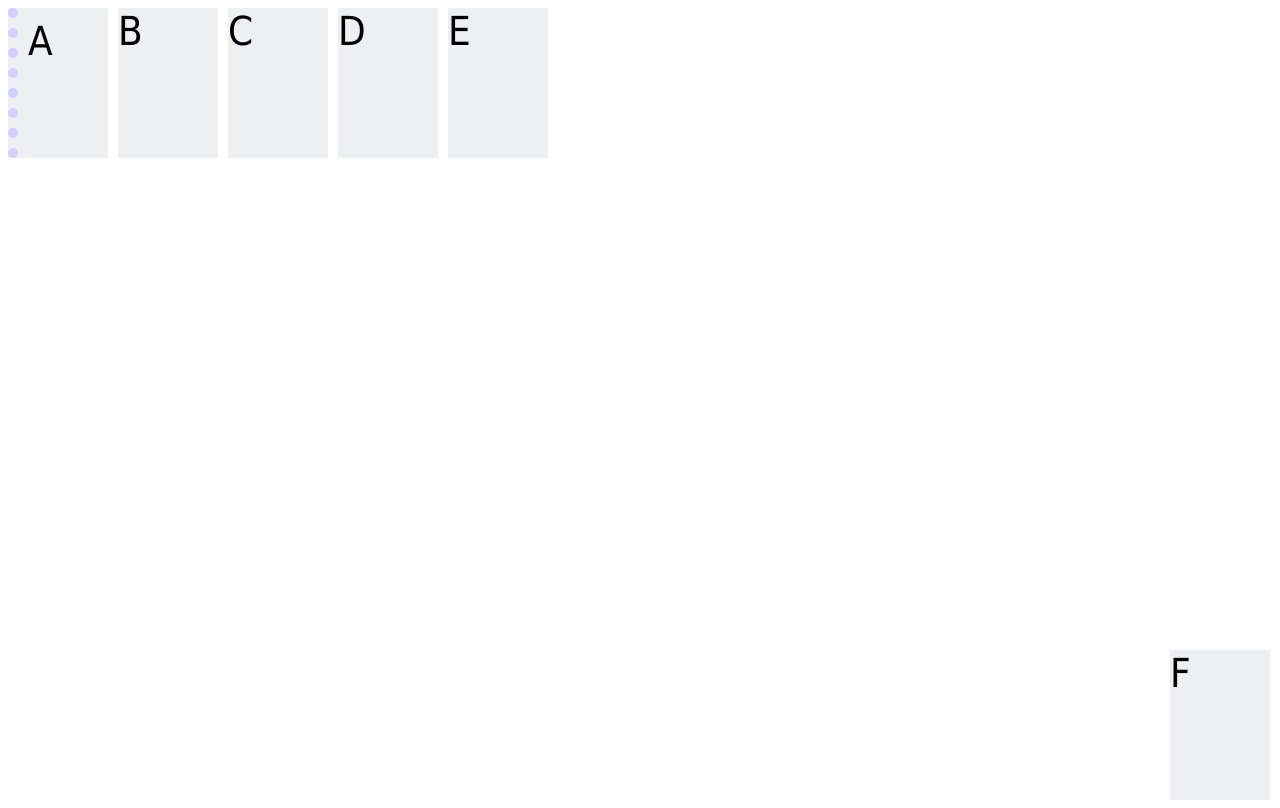
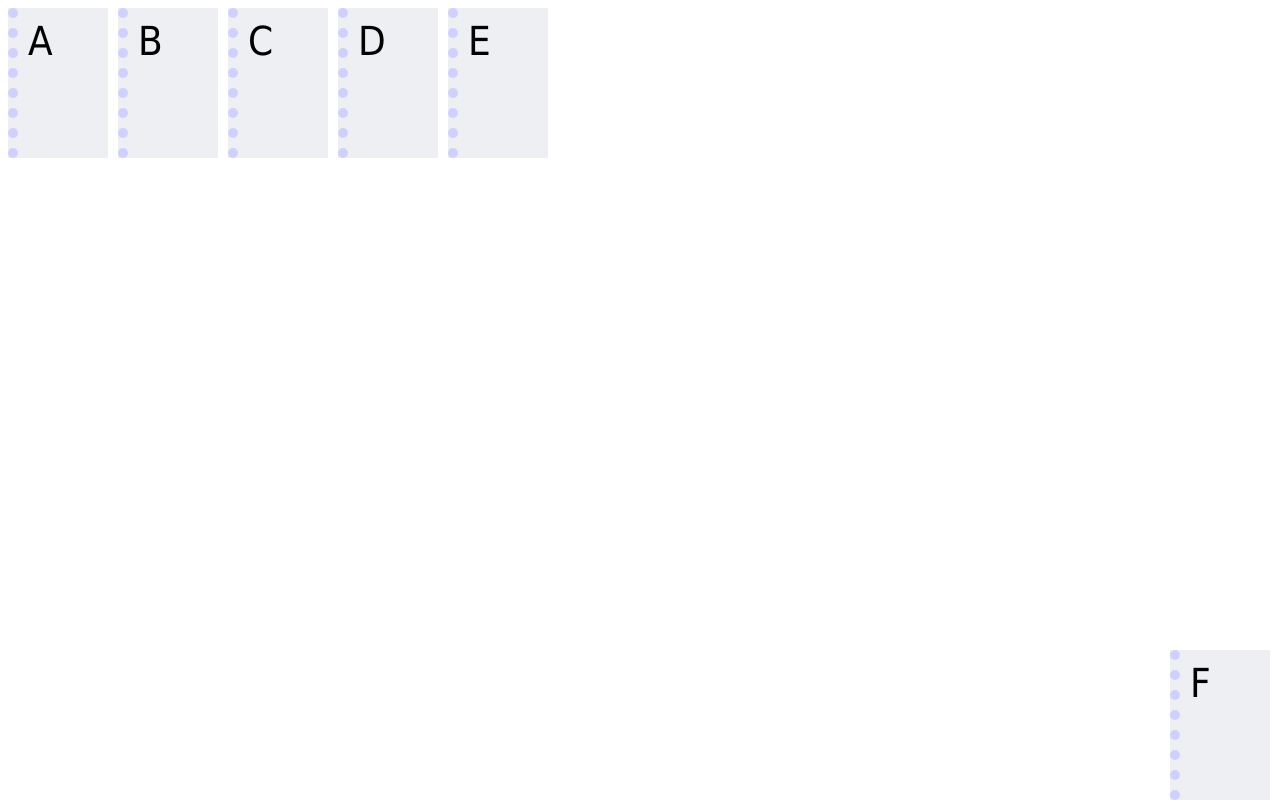
Before and after one commit to shenxiangzhuang/cs142, a plain HTML site: page projects/ project1/index.html in a window 1280 px wide. Drawn offline with Linux system fonts and the light colour scheme.

Commit message:
aplly to all

```diff
--- a/projects/ project1/index.html
+++ b/projects/ project1/index.html
@@ -9,17 +9,29 @@
     <body>
         <div class="boxs">
             <div class="box">
-                <div class="circles"></div>
                 <div class="letter">A</div>
             </div>
-            <div class="box">B</div>
-            <div class="box">C</div>
-            <div class="box">D</div>
-            <div class="box">E</div>
-            <div class="box box-final">F</div>
+            <div class="box">
+                <div class="letter">B</div>
+            </div>
+            <div class="box">
+                <div class="letter">C</div>
+            </div>
+            <div class="box">
+                <div class="letter">D</div>
+            </div>
+            <div class="box">
+                <div class="letter">E</div>
+            </div>
+            <div class="box box-final">
+                <div class="letter">F</div>
+            </div>
         </div>
         <script>
-            const circlesContainer = document.querySelector(".circles");
+            const boxContainers = document.querySelectorAll(".box");
+            boxContainers.forEach((boxContainer) => {
+                const circlesContainer = document.createElement("div");
+                circlesContainer.className = "circles";
 
                 for (let i = 1; i <= 8; i++) {
                     const span = document.createElement("span");
@@ -27,6 +39,11 @@
                     // span.textContent = i;
                     circlesContainer.appendChild(span);
                 }
+                boxContainer.insertBefore(
+                    circlesContainer,
+                    boxContainer.firstChild,
+                );
+            });
         </script>
     </body>
 </html>
```
Lines whose indentation alone changed are shown as unchanged.
